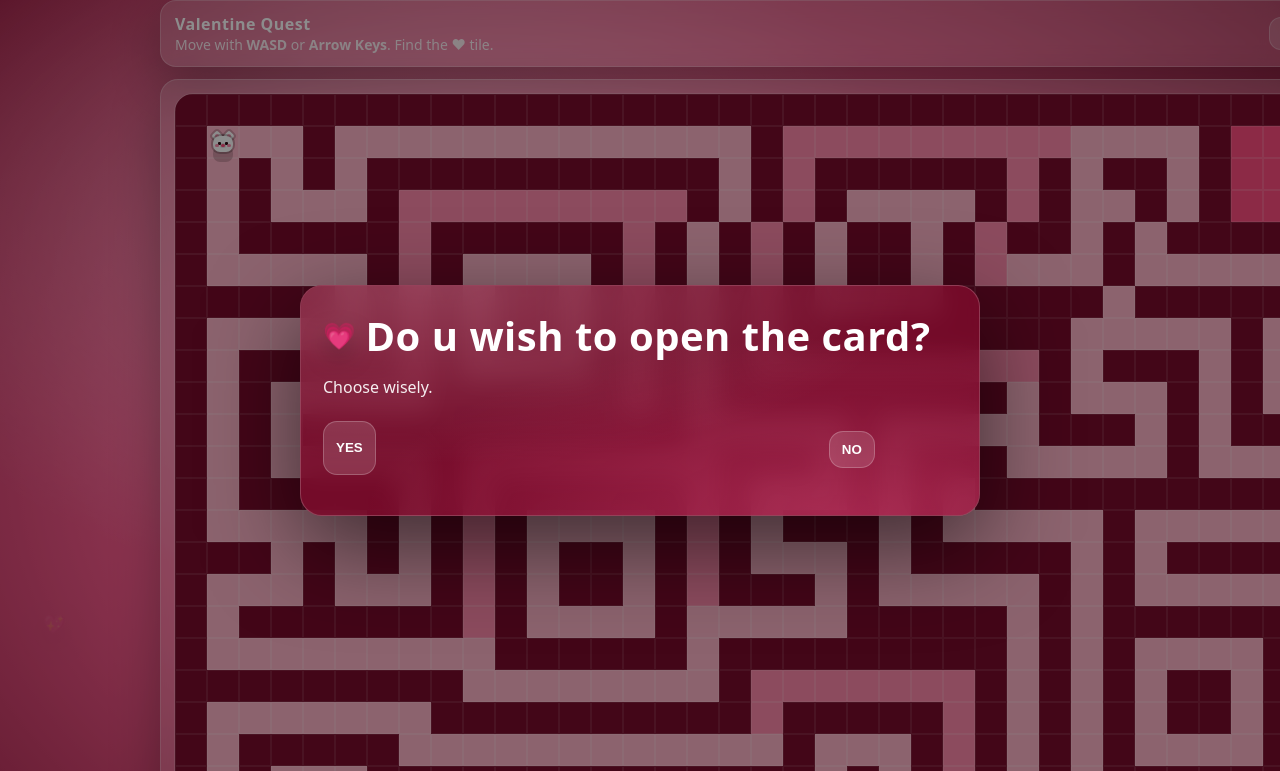
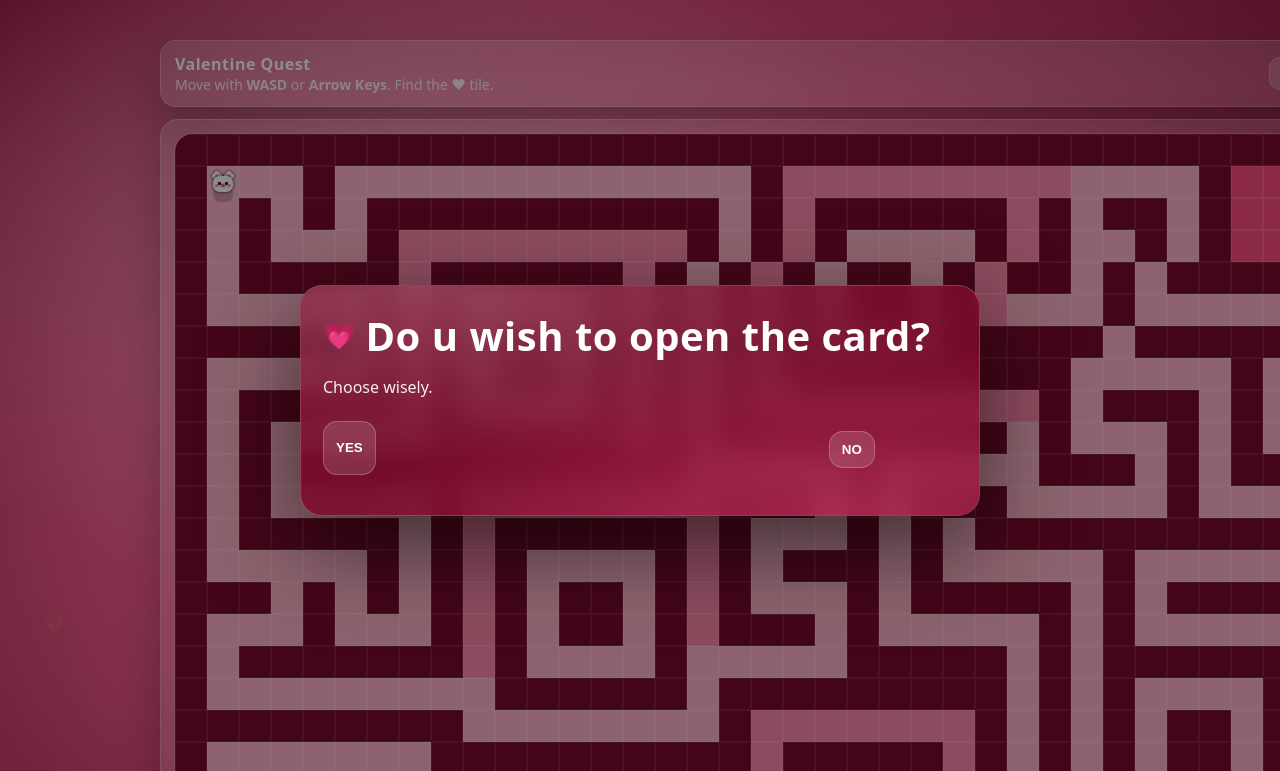
Before and after one commit to stockygiraffe123/bubytines, a plain HTML site: page index.html in a window 1280 px wide. Shown: the top 771 px of the page. Drawn offline with Linux system fonts and the light colour scheme.

Commit message:
Change body layout from grid to flex

```diff
--- a/index.html
+++ b/index.html
@@ -26,8 +26,10 @@
     body{
   margin:0;
   min-height:100vh;
-      display:grid;
-      place-items:center;
+  display:flex;
+  justify-content:center;
+  align-items:flex-start; /* prevents vertical cut-off */
+  padding:40px 0;
   color: var(--text);
   font-family: ui-sans-serif, system-ui, -apple-system, Segoe UI, Roboto, Arial;
 
@@ -35,7 +37,8 @@
     radial-gradient(900px 600px at 30% 20%, rgba(255,255,255,0.35), transparent 60%),
     radial-gradient(900px 600px at 80% 85%, rgba(255,255,255,0.22), transparent 60%),
     radial-gradient(1100px 800px at 50% 40%, var(--bg1) 0%, var(--bg2) 45%, var(--bg3) 100%);
-      overflow:hidden;
+
+  overflow:auto;
 }
 
     /* Floating hearts background */
```
Lines whose indentation alone changed are shown as unchanged.
